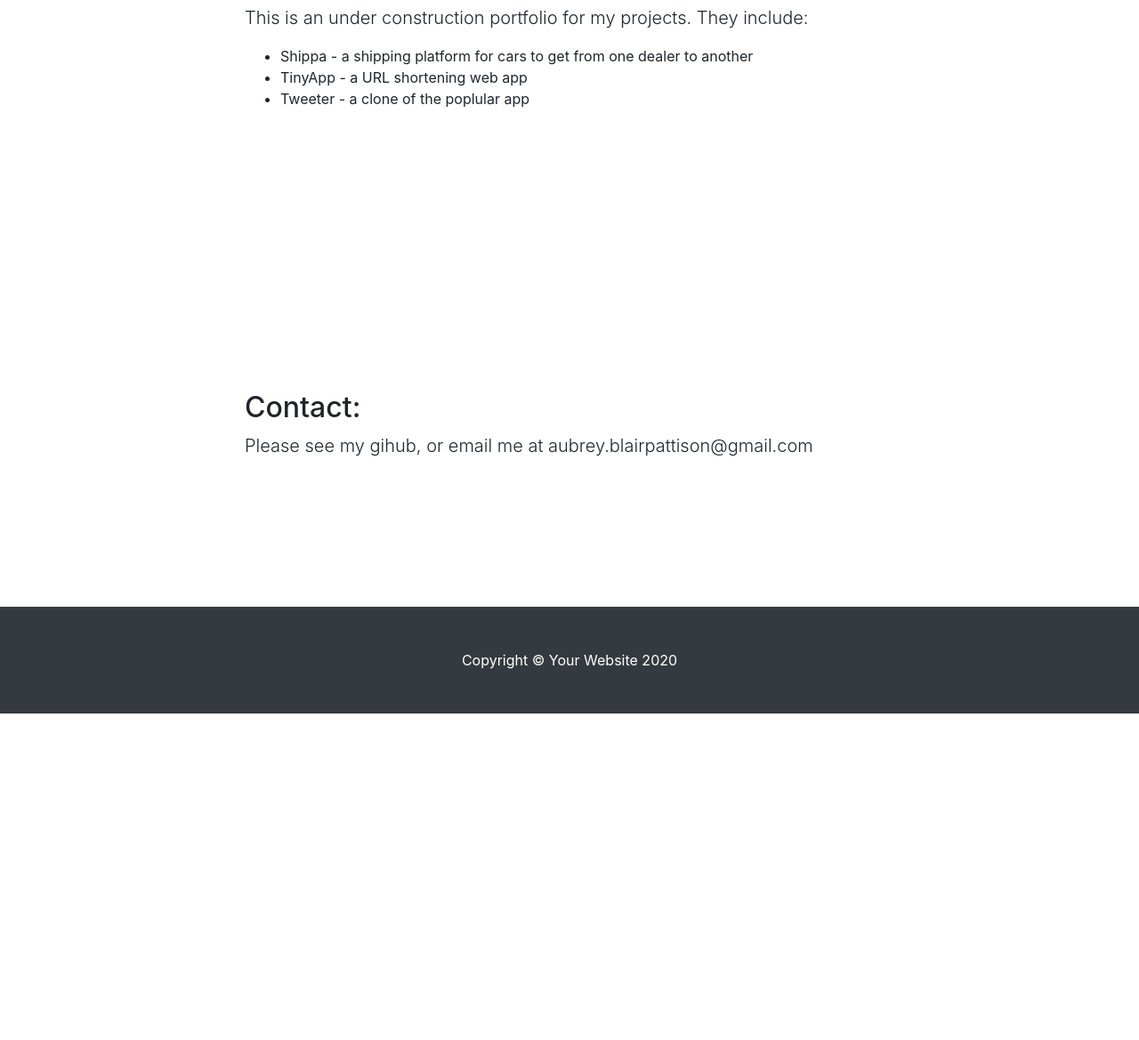
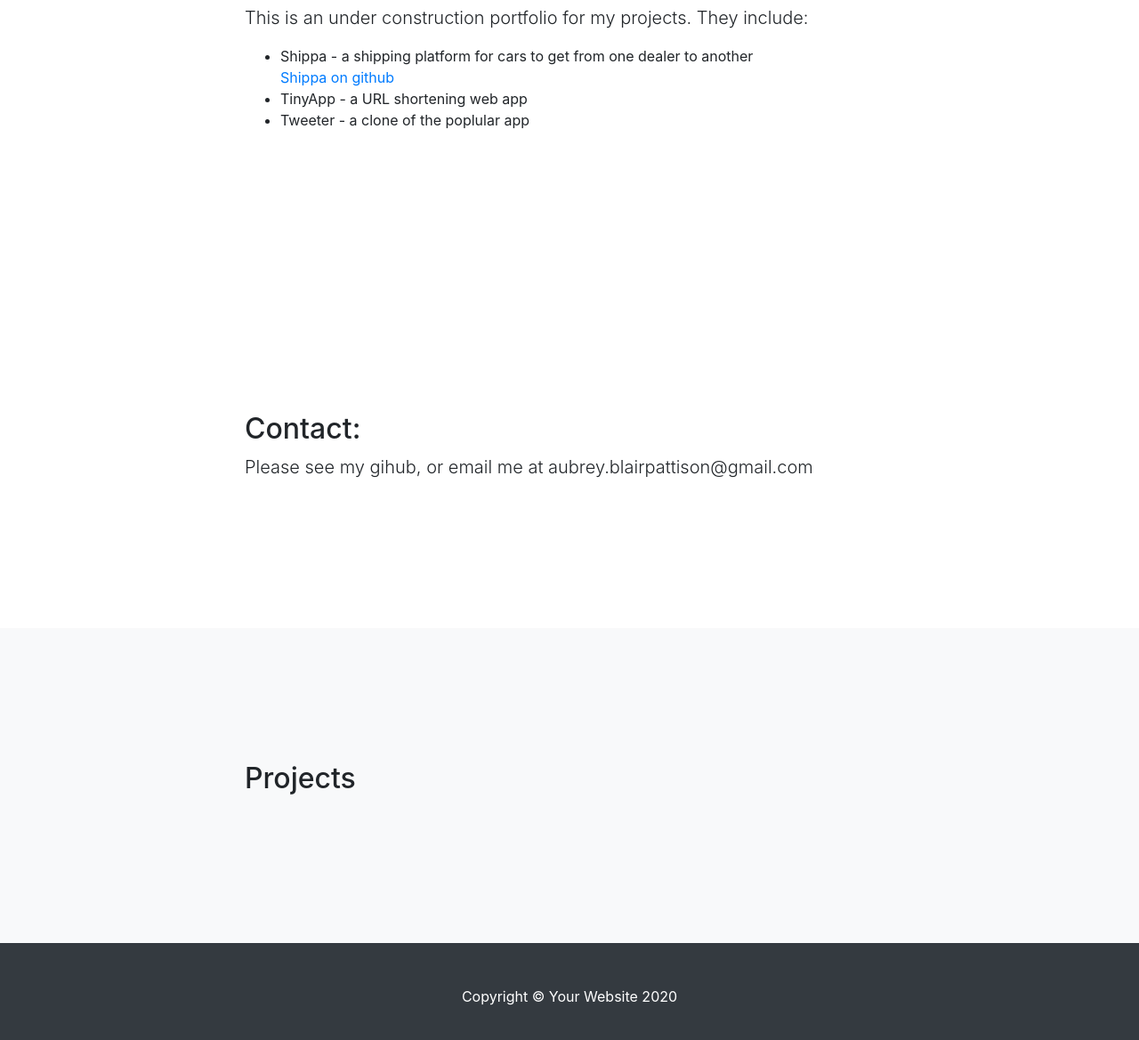
Before and after one commit to TheMagicalAubster/TheMagicalAubster.github.io, a website with bundled scripts: page index.html in a window 1280 px wide. Shown: the part 559-1728 px from the top of the page at 89% size. Before the commit the page ends 1361 px from the top, so only its background shows below. Built offline with nearby package versions, Linux system fonts and the light colour scheme.

Commit message:
index update to basic2

```diff
--- a/index.html
+++ b/index.html
@@ -57,6 +57,7 @@
           <p class="lead">This is an under construction portfolio for my projects. They include:</p>
           <ul>
             <li>Shippa - a shipping platform for cars to get from one dealer to another</li>
+            <a href= "https://github.com/TheMagicalAubster/Shippa">Shippa on github</a>
             <li>TinyApp - a URL shortening web app </li>
             <li>Tweeter - a clone of the poplular app</li>
           </ul>
@@ -76,16 +77,16 @@
     </div>
   </section>
 
-  <!-- <section id="services" class="bg-light">
+  <section id="project" class="bg-light">
     <div class="container">
       <div class="row">
         <div class="col-lg-8 mx-auto">
-          <h2>Services we offer</h2>
-          <p class="lead">Lorem ipsum dolor sit amet, consectetur adipisicing elit. Aut optio velit inventore, expedita quo laboriosam possimus ea consequatur vitae, doloribus consequuntur ex. Nemo assumenda laborum vel, labore ut velit dignissimos.</p>
+          <h2>Projects</h2>
+          <p class="lead"></p>
         </div>
       </div>
     </div>
-  </section> -->
+  </section>
 
 
   <!-- Footer -->
```
